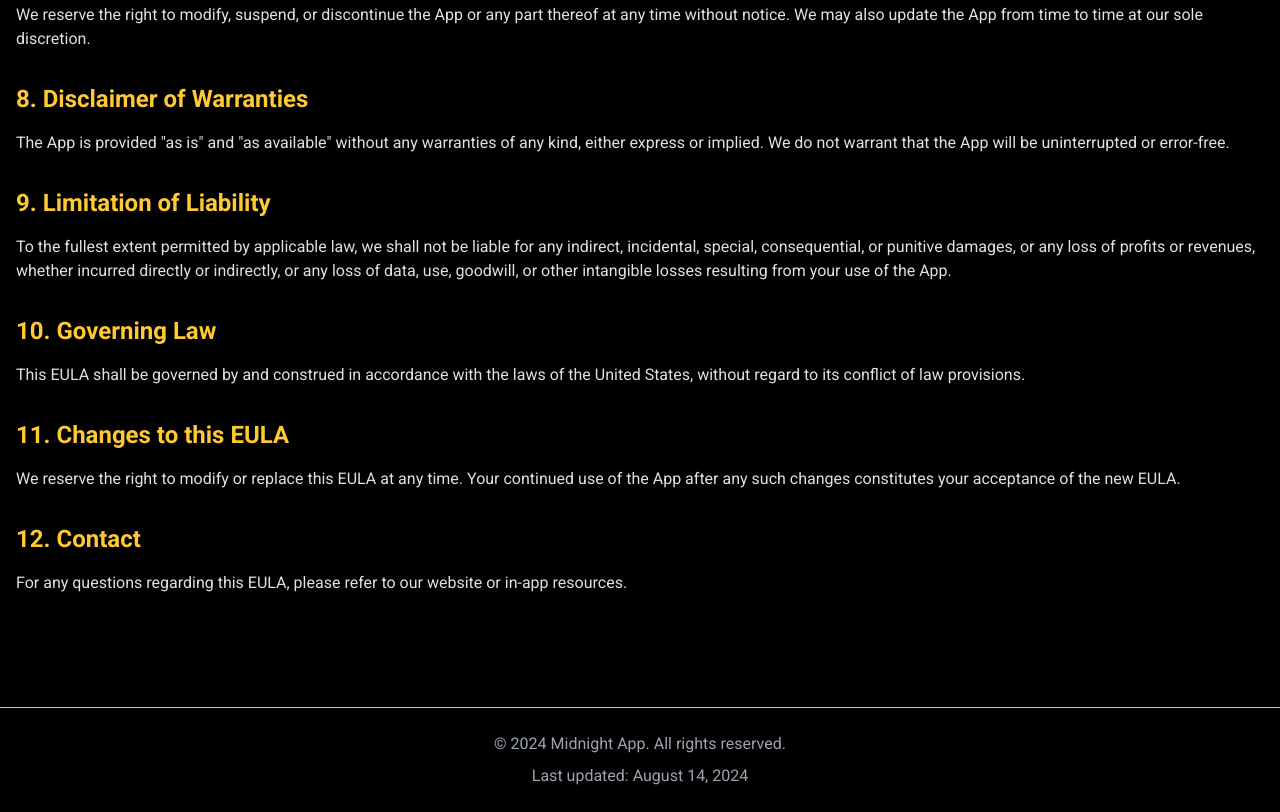
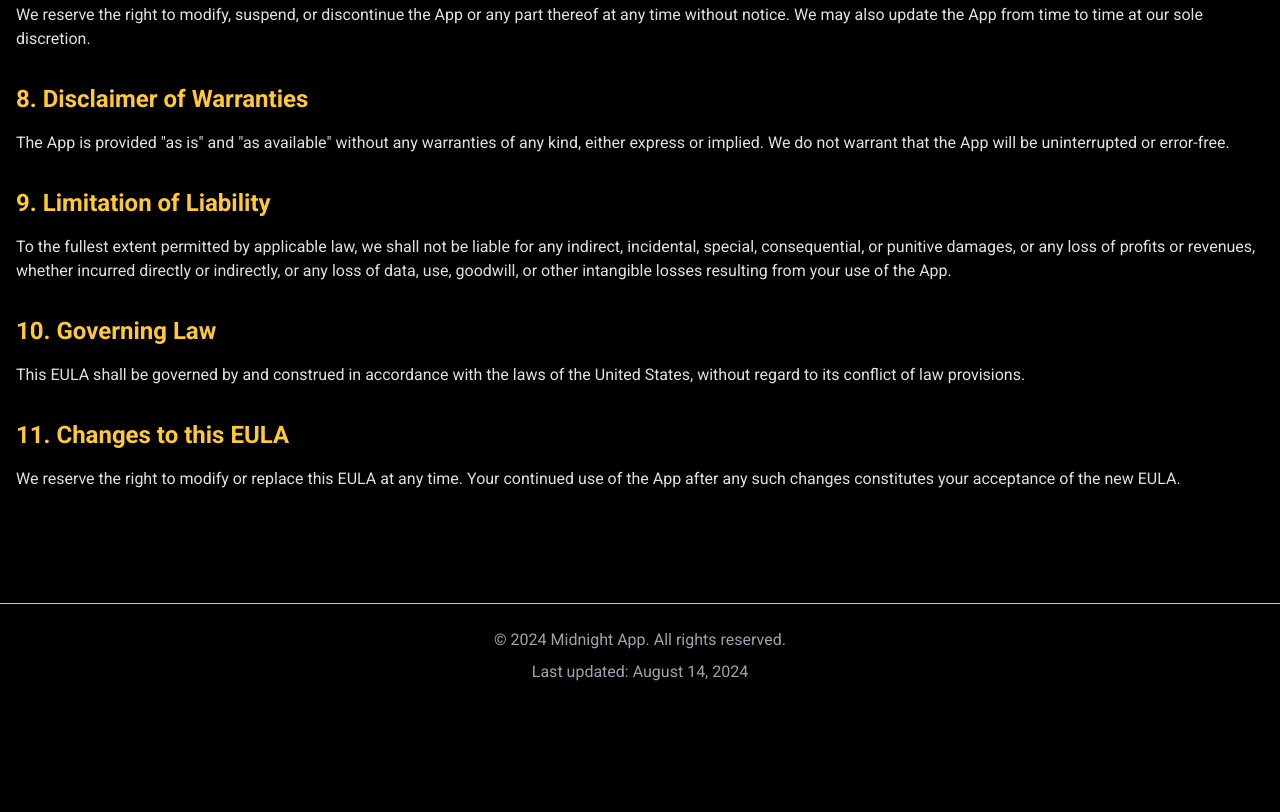
Before and after one commit to Ryguy-1/midnight-website, a plain HTML site: page eula.html in a window 1280 px wide. Shown: the part 1046-1858 px from the top of the page. After the commit the page ends 1754 px from the top, so only its background shows below. Drawn offline with nearby package versions, Linux system fonts and the light colour scheme.

Commit message:
eula lol

```diff
--- a/privacy-policy.html
+++ b/eula.html
@@ -163,14 +163,6 @@
           acceptance of the new EULA.
         </p>
       </section>
-
-      <section class="mb-8">
-        <h2 class="text-2xl font-semibold mb-4 accent-color">12. Contact</h2>
-        <p class="mb-4">
-          For any questions regarding this EULA, please refer to our website or
-          in-app resources.
-        </p>
-      </section>
     </main>
 
     <footer class="py-6 mt-12 border-t accent-border">
```
